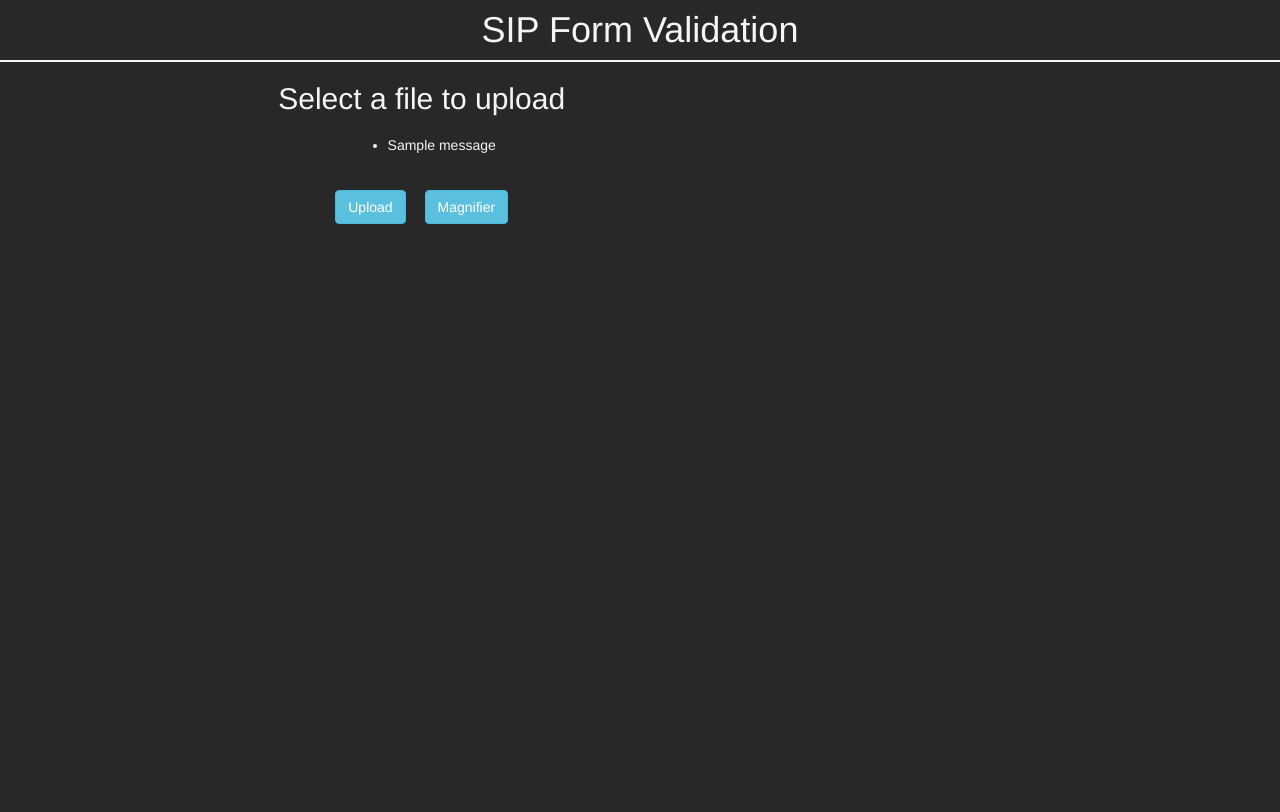
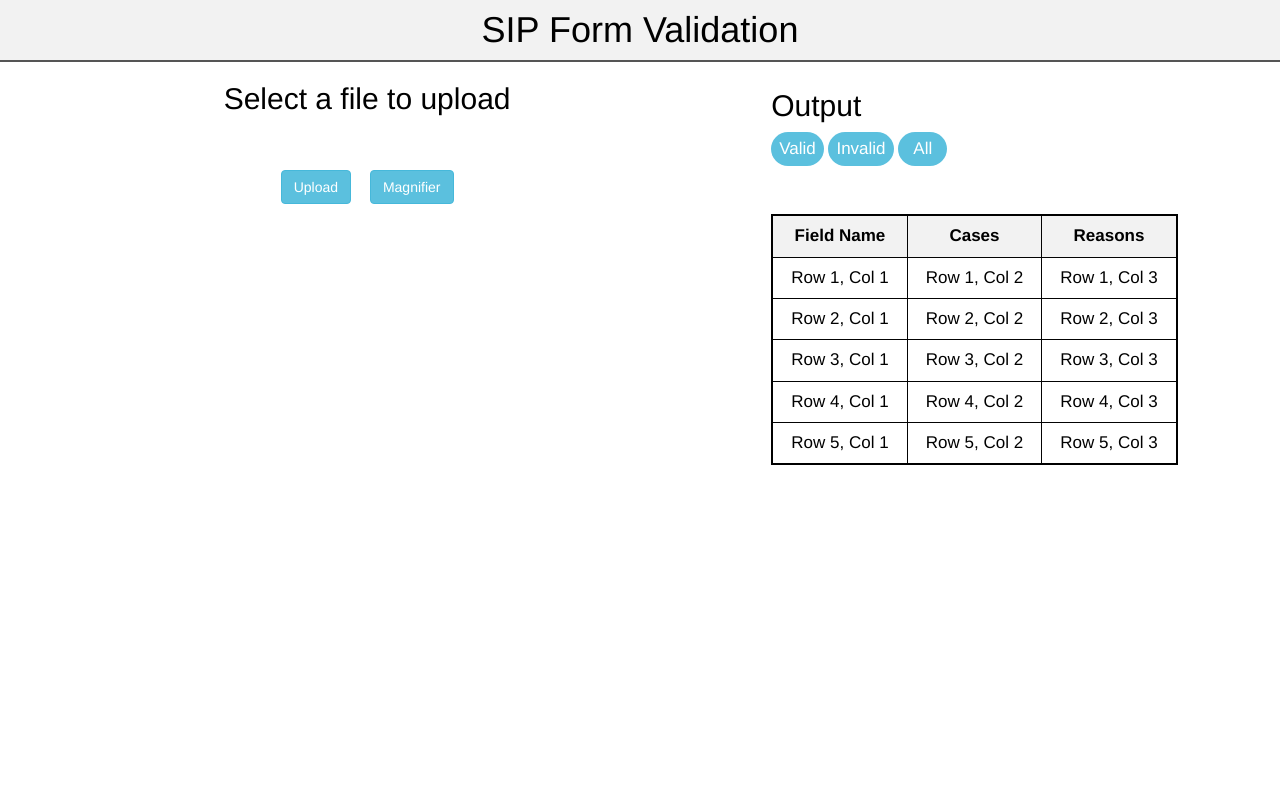
Before and after one commit to bhavishyajain13/FLASK-UPLOAD-AND-DISPLAY, a Flask app: template templates/index.html in a window 1280 px wide. Run offline with Flask 3, Linux system fonts and the light colour scheme; the template is opened without the code that fills it: most values are stand-ins (such as "Sample title", 1, 10 or a date in 2020); one stand-in notice (Sample message) is shown; some libraries are stand-ins or nearby versions.

Commit message:
Add files via upload

```diff
--- a/templates/index.html
+++ b/templates/index.html
@@ -1,47 +1,47 @@
 <!DOCTYPE html>
 <html>
+
 <head>
     <meta name="viewport" content="initial-scale=1.0">
     <title>Python Flask Upload and display image</title>
-    <link rel="stylesheet" href="{{ url_for('static', filename='/mystyle.css') }}" />
+    <!-- <link rel="stylesheet" href="{{ url_for('static', filename='/mystyle.css') }}" /> -->
     <link rel="stylesheet" href="https://maxcdn.bootstrapcdn.com/bootstrap/3.3.6/css/bootstrap.min.css" />
-    <script src="{{ url_for('static', filename='/magnifier.js') }}"></script>
+
+    <link rel="stylesheet" href="mystyle.css">
+    <!-- <script src="{{ url_for('static', filename='/magnifier.js') }}"></script> -->
+    <script src="magnifier.js"></script>
     <script src="https://ajax.googleapis.com/ajax/libs/jquery/3.1.0/jquery.min.js"></script>
 </head>
-<style>
-    #output_div {
-        display: none; /* Initially invisible */
-    }
-</style>
-<body style="background-color:#282828;color:whitesmoke; ">
-    <h1 style="margin: 0px ;text-align: center; padding-top: 10px; padding-bottom: 10px; border-bottom: 2px solid whitesmoke; ">SIP Form Validation</h1>
 
-    <div  class="row" style="height: 750px;">
-        <div class="col-md-8" style="display: flex; flex-direction:column ; justify-content: center; align-items: center;">
+<body>
+    <h1>SIP Form Validation</h1>
+
+    <div class="row">
+        <div class="col-md-7"
+            style="display: flex; flex-direction:column ; justify-content: center; align-items: center;">
             <h2>Select a file to upload</h2>
             <p>
-                {% with messages = get_flashed_messages() %}
-                {% if messages %}
+                <!-- {% with messages = get_flashed_messages() %}
+                {% if messages %} -->
             <ul>
-                {% for message in messages %}
+                <!-- {% for message in messages %}
                 <li>{{ message }}</li>
-                {% endfor %}
+                {% endfor %} -->
             </ul>
-            {% endif %}
-            {% endwith %}
+            <!-- {% endif %}
+            {% endwith %} -->
             </p>
-            {% if filename %}
-            <div class="img-magnifier-container"  style=" border: 4px solid white;text-align: center;height:70vh;width:80%;font:16px/26px Georgia, Garamond, Serif;overflow:auto;">
-                <img id="myimage"
-                    src="{{ url_for('display_image', filename=filename) }}">
+            <!-- {% if filename %} -->
+            <div class="img-magnifier-container">
+                <img id="myimage" src="{{ url_for('display_image', filename=filename) }}">
             </div>
-            {% endif %}
-            <form  style="margin-top: 15px;" id="upload_form" method="post" action="/" enctype="multipart/form-data">
+            <!-- {% endif %} -->
+            <form id="upload_form" method="post" action="/" enctype="multipart/form-data">
                 <!-- <p style="margin-top: 20px;"> -->
-                    <input type="file" name="file" value="file" id="file" class="hidden" autocomplete="off" required>
-                    <label for="file" class="btn btn-info"> Upload</label>
-                    <input size="10em" type="submit" id="submit_btn" value="Submit" class="btn btn-info" style="display: none;" >
-                    <input style="margin-left: 15px;" size="10em" type="submit" id="mag_btn" value="Magnifier" onclick="try1()" class="btn btn-info" >
+                <input type="file" name="file" value="file" id="file" class="hidden" autocomplete="off" required>
+                <label for="file" class="btn btn-info"> Upload</label>
+                <input size="10em" type="submit" id="submit_btn" value="Submit" class="btn btn-info">
+                <input size="10em" type="submit" id="mag_btn" value="Magnifier" onclick="try1()" class="btn btn-info">
                 <p style="text-align: center;">
                 </p>
             </form>
@@ -49,11 +49,45 @@
         </div>
         <div class="col-md-4" id="output_div">
             <h2>Output</h2>
-            <div id="ot_text">
-                {% for item in inp %}
-                <div style="font-size: 1.7em;">{{ item }}</div>
-                {% endfor %}
+            <div class="button-container">
+                <button id="button1" class="first-button" onclick="toggleDiv(1)">Valid</button>
+                <button id="button2" class="second-button" onclick="toggleDiv(2)">Invalid</button>
+                <button id="button3" class="third-button" onclick="toggleDiv(3)">All</button>
             </div>
+
+            <div class="toggle-div " id="ot_text1">
+                <!-- {% for item in inp %}
+                {%if ("VALID".upper() in item.upper()) and ("invalid".upper() not in item.upper())%} -->
+                <div style="font-size: 1.3em; ">{{ item }}</div>
+                <!-- {%endif%}
+                {% endfor %} -->
+            </div>
+            <div class="toggle-div" id="ot_text2">
+                <!-- {% for item in inp %}
+                {%if "invalid".upper() in item.upper()%} -->
+                <div style="font-size: 1.3em;">{{ item }}</div>
+                <!-- {%endif%}
+                {% endfor %} -->
+            </div>
+            <div class="toggle-div" id="ot_text3">
+                <!-- {% for item in inp %} -->
+                <div style="font-size: 1.3em;">{{ item }}</div>
+                <!-- {% endfor %} -->
+            </div>
+            <br><br>
+            <table id="myTable">
+                <thead>
+                    <tr>
+                        <th>Field Name</th>
+                        <th>Cases</th>
+                        <th>Reasons</th>
+                    </tr>
+                </thead>
+                <tbody>
+                    <!-- Rows will be inserted dynamically here -->
+                </tbody>
+            </table>
+
         </div>
     </div>
     <script>
@@ -68,13 +102,26 @@
                 flag = true;
             }
         }
-        document.getElementById("file").onchange=function(){
+        document.getElementById("file").onchange = function () {
             document.getElementById("upload_form").submit()
         }
+        // Function to generate rows dynamically
+        function generateRows(numRows) {
+            var tableBody = document.querySelector("#myTable tbody");
+            tableBody.innerHTML = ""; // Clear existing rows
 
-        document.getElementById("upload_form").addEventListener("submit", function() {
-            document.getElementById("output_div").style.display = "block";
-        });
+            for (var i = 0; i < numRows; i++) {
+                var row = "<tr>";
+                for (var j = 0; j < 3; j++) {
+                    row += "<td>Row " + (i + 1) + ", Col " + (j + 1) + "</td>";
+                }
+                row += "</tr>";
+                tableBody.innerHTML += row;
+            }
+        }
+
+        // Call the function with the desired number of rows
+        generateRows(5); // Change the number of rows as needed
     </script>
 
 </body>
--- /dev/null
+++ b/templates/mystyle.css
@@ -0,0 +1,163 @@
+@media screen and (max-width: 769px) {
+    #output_div {
+        display: flex;
+        flex-direction: column;
+        justify-content: center;
+        align-items: center;
+        font-size: 11px;
+    }
+
+    #ot_text1,
+    #ot_text2,
+    #ot_text3 {
+        padding-top: 1em;
+        padding-left: 6px;
+    }
+
+    #myimage {
+        height: 150%;
+        width: 150%;
+    }
+
+}
+
+.row {
+    height: 750px;
+}
+
+#submit_btn {
+    display: none;
+}
+
+#mag_btn {
+    margin-left: 15px;
+}
+
+form {
+    margin-top: 15px;
+}
+
+table {
+    width: 100%;
+    border-collapse: collapse;
+    border: 2px solid black;
+    margin-right: 1px;
+    text-align: center;
+}
+
+th,
+td {
+    padding: 8px;
+    border: 1px solid #030303;
+    text-align: center;
+}
+
+.img-magnifier-container {
+    border: 4px solid rgb(6, 6, 6);
+    text-align: center;
+    height: 70vh;
+    width: 80%;
+    font: 16px/26px Georgia, Garamond, Serif;
+    overflow: auto;
+}
+
+th {
+    background-color: #f2f2f2;
+    text-align: center;
+}
+
+@media only screen and (max-width: 600px) {
+
+    th,
+    td {
+        width: 100%;
+        display: block;
+    }
+
+    th {
+        text-align: center;
+    }
+}
+
+@media screen and (min-width: 769px) {
+    .img-magnifier-container {
+        position: relative;
+    }
+
+    .img-magnifier-glass {
+        position: absolute;
+        border: 3px solid #000;
+        cursor: none;
+        width: 250px;
+        height: 150px;
+    }
+
+
+    #ot_text1,
+    #ot_text2,
+    #ot_text3 {
+        padding-top: 1.5em;
+
+    }
+
+    #output_div {
+        display: flex;
+        flex-direction: column;
+        justify-content: center;
+        align-items: start;
+        font-size: 17px;
+        margin: 7px;
+    }
+
+}
+
+.button-container {
+    display: inline-block;
+}
+
+body {
+    background-color: #ffffff;
+    color: rgb(0, 0, 0);
+}
+
+h1 {
+    margin: 0px;
+    text-align: center;
+    padding-top: 10px;
+    padding-bottom: 10px;
+    border-bottom: 2px solid rgb(85, 85, 85);
+    background-color: #f2f2f2;
+}
+
+button {
+    border: none;
+    border-radius: 20px;
+    padding: 5px 8px;
+    cursor: pointer;
+    transition: background-color 0.3s;
+}
+
+
+.third-button,
+.second-button,
+.first-button {
+    border-right: none;
+    color: #fff;
+    background-color: #5bc0de;
+    border-color: #46b8da;
+}
+
+.third-button {
+    padding: 5px 15px;
+}
+
+.toggle-div {
+    display: none;
+    padding: 0px;
+    border-radius: 100px;
+}
+
+.active {
+    background-color: #1d214a;
+    color: lightblue;
+}
```
Also changed, not shown: templates/yourstyle.css (added, +160 -0 lines).
